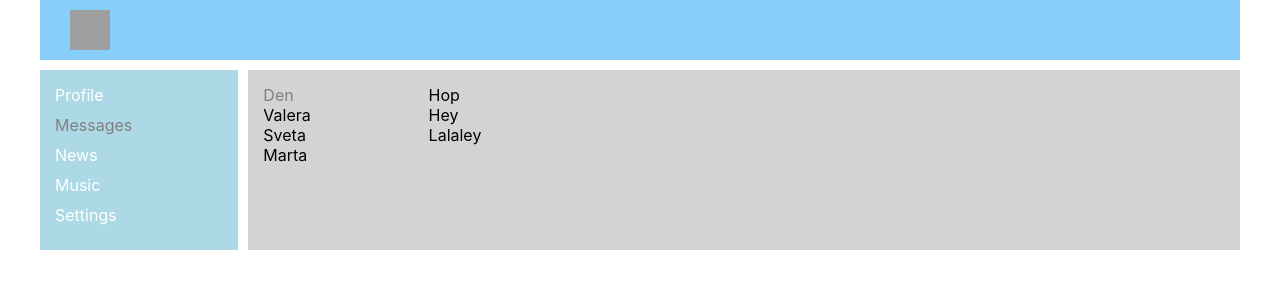
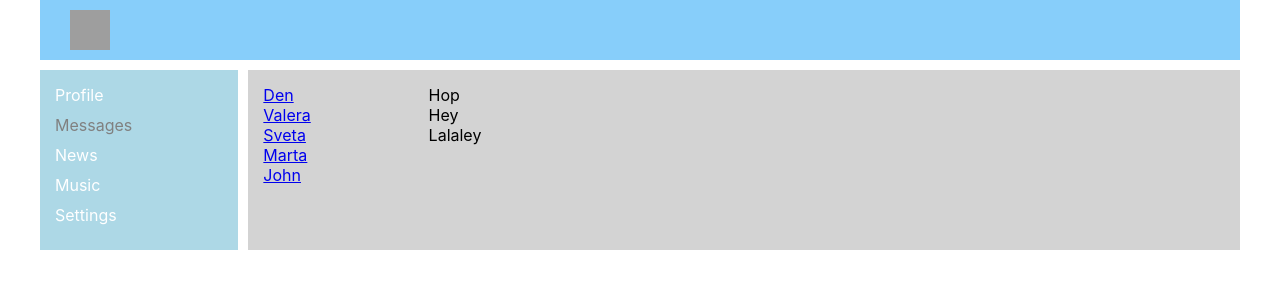
Before and after one commit to NumbDV/social-network-react, a React (Create React App) app: page /dialogs in a window 1280 px wide. Shown: the top 300 px of the page. Built offline with nearby package versions, Linux system fonts and the light colour scheme; grey boxes are pictures that could not be loaded.

Commit message:
#23 continued creating dialogs sections, made props for dialogs, added some styles

```diff
--- a/src/components/Dialogs/Dialogs.jsx
+++ b/src/components/Dialogs/Dialogs.jsx
@@ -1,27 +1,36 @@
 import React from "react";
 import styles from './Dialogs.module.css';
+import {NavLink} from "react-router-dom";
+
+const DialogItem = (props) => {
+    let path = '/dialogs/' + props.id
+    return (
+        <div className={styles.dialog + ' ' + styles.active}>
+            <NavLink to={path}>{props.name}</NavLink>
+        </div>
+    );
+}
+
+const Message = (props) => {
+    return (
+        <div className={styles.message}>{props.message}</div>
+    );
+}
 
 const Dialogs = (props) => {
     return (
         <div className={styles.dialogs}>
             <div className={styles.dialogsItems}>
-                <div className={styles.dialog + ' ' + styles.active}>
-                    Den
-                </div>
-                <div className={styles.dialog}>
-                    Valera
-                </div>
-                <div className={styles.dialog}>
-                    Sveta
-                </div>
-                <div className={styles.dialog}>
-                    Marta
-                </div>
+                <DialogItem name='Den' id='1'/>
+                <DialogItem name='Valera' id='2'/>
+                <DialogItem name='Sveta' id='3'/>
+                <DialogItem name='Marta' id='4'/>
+                <DialogItem name='John' id='5'/>
             </div>
             <div className={styles.messages}>
-                <div className={styles.message}>Hop</div>
-                <div className={styles.message}>Hey</div>
-                <div className={styles.message}>Lalaley</div>
+                <Message message='Hop'/>
+                <Message message='Hey'/>
+                <Message message='Lalaley'/>
             </div>
         </div>
     );
--- a/src/components/Profile/MyPosts/MyPosts.jsx
+++ b/src/components/Profile/MyPosts/MyPosts.jsx
@@ -1,17 +1,23 @@
 import React from 'react';
-import classes from './MyPosts.module.css';
+import styles from './MyPosts.module.css';
 import Post from './Post/Post';
 
 const MyPosts = () => {
     return (
-        <div className={classes.posts}>
-            my posts
-				<div>
+        <div className={styles.postBlock}>
+            <h3>My posts</h3>
+            <div>
+                <div>
                     <textarea></textarea>
+                </div>
+                <div>
                     <button>Add post</button>
-				</div>
-            <Post message='Hi, how are you?' likes = '55' />
-            <Post message="It's my first post" likes = '66' />
+                </div>
+            </div>
+            <div className={styles.posts}>
+                <Post message='Hi, how are you?' likes='55' />
+                <Post message="It's my first post" likes='66' />
+            </div>
         </div>
     );
 };
--- a/src/components/Profile/MyPosts/MyPosts.module.css
+++ b/src/components/Profile/MyPosts/MyPosts.module.css
@@ -0,0 +1,6 @@
+.postBlock {
+    padding: 15px;
+}
+.posts {
+    margin-top: 10px;
+}
--- a/src/components/Profile/Profile.jsx
+++ b/src/components/Profile/Profile.jsx
@@ -1,16 +1,12 @@
 import React from 'react';
 import classes from './Profile.module.css';
 import MyPosts from './MyPosts/MyPosts';
+import ProfileInfo from "./ProfileInfo/ProfileInfo";
 
 const Profile = () => {
     return (
         <div>
-            <div>
-                <img src='https://images.unsplash.com/photo-1499084732479-de2c02d45fcc?ixlib=rb-1.2.1&ixid=eyJhcHBfaWQiOjEyMDd9&w=1000&q=80' />
-            </div>
-            <div>
-                ava + descr
-			</div>
+            <ProfileInfo />
             <MyPosts />
         </div>
     );
--- /dev/null
+++ b/src/components/Profile/ProfileInfo/ProfileInfo.jsx
@@ -0,0 +1,16 @@
+import React from 'react';
+import styles from './ProfileInfo.module.css';
+
+const ProfileInfo = () => {
+    return (
+        <div>
+            <div>
+                <img src='https://images.unsplash.com/photo-1499084732479-de2c02d45fcc?ixlib=rb-1.2.1&ixid=eyJhcHBfaWQiOjEyMDd9&w=1000&q=80' />
+            </div>
+            <div className={styles.descriptionBlock}>
+                ava + descr
+			</div>
+        </div>
+    );
+};
+export default ProfileInfo;
--- /dev/null
+++ b/src/components/Profile/ProfileInfo/ProfileInfo.module.css
@@ -0,0 +1,3 @@
+.descriptionBlock {
+    padding: 15px;
+}
```
